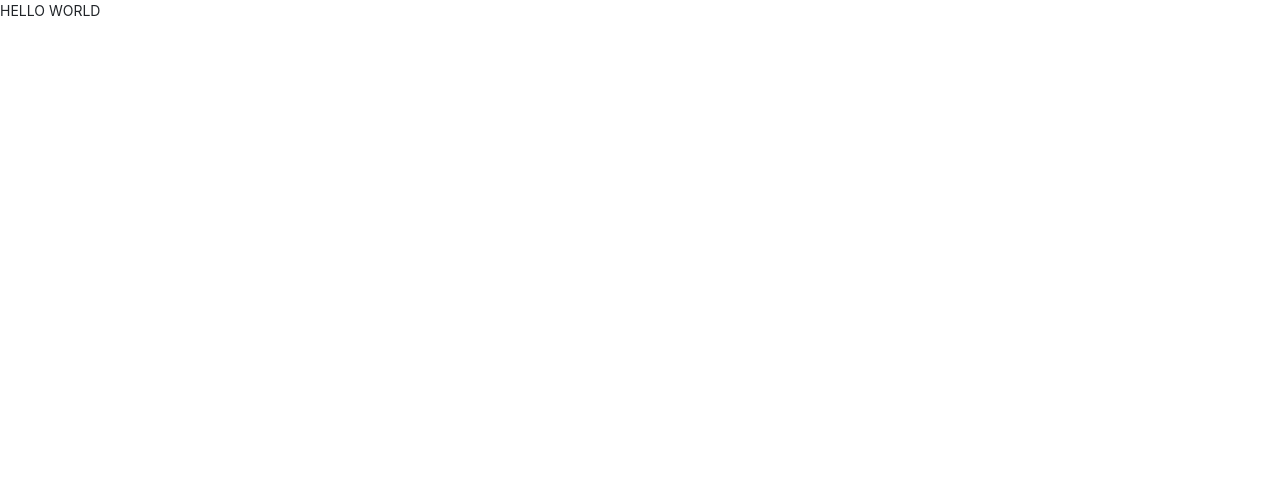
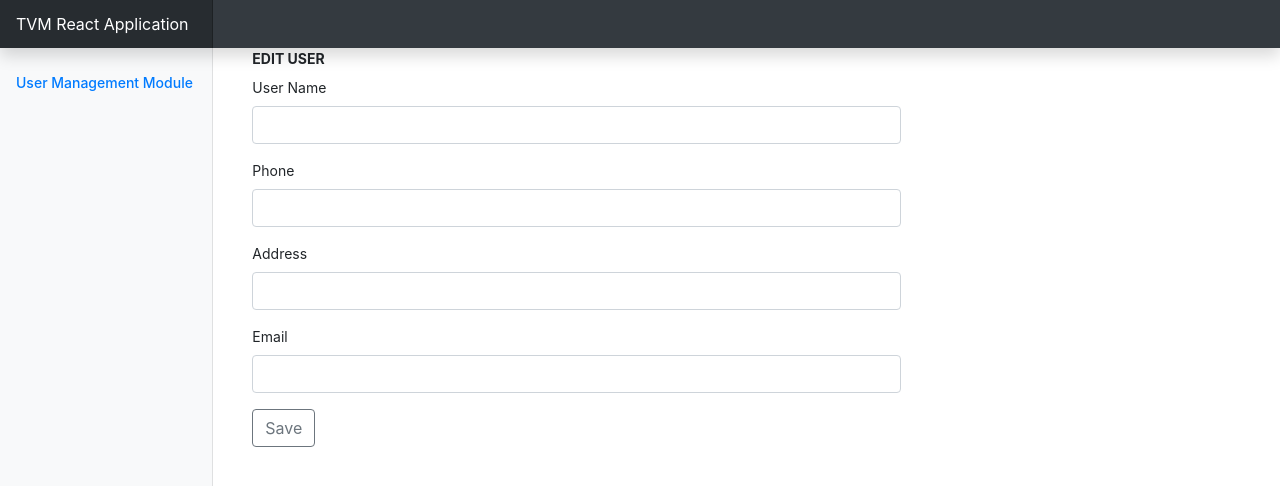
Before and after one commit to omeryildirim01/tvm-test-ui, a React (Create React App) app: page /admin/users/1/edit in a window 1280 px wide. Shown: the top 486 px of the page. Built offline with nearby package versions, Linux system fonts and the light colour scheme; no server answers.

Commit message:
updates
edit , create ops. updated

```diff
--- a/public/index.html
+++ b/public/index.html
@@ -25,6 +25,7 @@
       Learn how to configure a non-root public URL by running `npm run build`.
     -->
     <link rel="stylesheet" href="https://stackpath.bootstrapcdn.com/bootstrap/4.5.2/css/bootstrap.min.css" integrity="sha384-JcKb8q3iqJ61gNV9KGb8thSsNjpSL0n8PARn9HuZOnIxN0hoP+VmmDGMN5t9UJ0Z" crossorigin="anonymous">
+    <link rel="stylesheet" href="https://cdn.jsdelivr.net/npm/bootstrap-icons@1.4.0/font/bootstrap-icons.css">
     <title>React App</title>
   </head>
   <body>
--- a/src/admin/EditUser.tsx
+++ b/src/admin/EditUser.tsx
@@ -1,10 +1,98 @@
-import React from 'react'
+import React, { useEffect, PropsWithRef, SyntheticEvent, useState } from 'react'
+import { Redirect } from 'react-router';
+import Wrapper from './Wrapper';
 
-const EditUser = () => {
+const EditUser = (props: PropsWithRef<any>) => {
+
+    const [name, setName] = useState('');
+    const [phone, setPhone] = useState('');
+    const [address, setAddress] = useState('');
+    const [email, setEmail] = useState('');
+    const [redirect, setRedirect] = useState(false);
+
+    useEffect(() => {
+        (
+            async () => {
+                const response = await fetch(`http://localhost:8090/user/find/${props.match.params.id}`);
+
+                const user = await response.json();
+
+                console.log(user);
+                setName(user.name);
+                setPhone(user.phone);
+                setEmail(user.email);
+                setAddress(user.address);
+            }
+        )();
+    }, []);
+
+    const submit = async (e: SyntheticEvent) => {
+        e.preventDefault();
+        console.log(name, phone, address, email);
+        await fetch('http://localhost:8090/user/save', {
+            method: 'POST',
+            headers: {
+                'Accept': 'application/json',
+                'Content-Type': 'application/json; charset=utf8'
+            },
+            body: JSON.stringify({
+                name,
+                address,
+                phone,
+                email,
+            })
+
+        }).then(
+            res => console.log(res.json())
+        ).catch(console.log);
+        setRedirect(true);
+
+    }
+
+    if (redirect) {
+        return <Redirect to='/admin/users' />
+    }
+
     return (
-       <div>
-           <p>HELLO WORLD</p>
-       </div>
+        <Wrapper>
+            <div className="col-sm-6 col-md-8">
+            <div><label className="font-weight-bold">EDIT USER</label></div>
+                <form onSubmit={submit}>
+                    <div className="form-group">
+                        <label>User Name</label>
+                        <input type="text" className="form-control" name="name"
+                            defaultValue={name}
+                            onChange={e => setName(e.target.value)}
+                        />
+                    </div>
+                    <div className="form-group">
+                        <label>Phone</label>
+                        <input type="text" className="form-control" name="phone"
+                            defaultValue={phone}
+                            onChange={e => setPhone(e.target.value)}
+                        />
+                    </div>
+                    <div className="form-group">
+                        <label>Address</label>
+                        <input type="text" className="form-control" name="address"
+                            defaultValue={address}
+                            onChange={e => setAddress(e.target.value)}
+                        />
+                    </div>
+                    <div className="form-group">
+                        <label>Email</label>
+                        <input type="text" className="form-control" name="email"
+                            defaultValue={email}
+                            onChange={e => setEmail(e.target.value)}
+                        />
+                    </div>
+                    <button className="btn btn-outline-secondary">Save</button>
+                </form>
+
+            </div>
+
+        </Wrapper>
+
     );
 
 };
--- a/src/admin/Users.tsx
+++ b/src/admin/Users.tsx
@@ -34,10 +34,12 @@ const Users = () => {
     return (
         <Wrapper>
             <div className="pt3 pb-2 mb-3 border-bottom">
+                <label></label>
                 <div className="btn-toolbar mb-2 mb-md-0">
-                    <Link to={'/admin/users/create'} className ="btn btn-sm btn-outline-secondary"> Add</Link>
+                    <Link to={'/'} className ="btn btn-sm btn-outline-secondary"> Main Menu</Link>
+                    <span></span>
+                    <Link to={'/admin/users/create'} className ="btn btn-sm btn-outline-secondary"> Add New User</Link>
                 </div>
-
             </div>
             <div className="table-responsive">
                 <table className="table table-striped table-sm">
--- a/src/admin/components/Menu.tsx
+++ b/src/admin/components/Menu.tsx
@@ -1,4 +1,5 @@
 import React from 'react'
+import { Link } from 'react-router-dom';
 
 const Menu = () => {
     return (
@@ -6,13 +7,9 @@ const Menu = () => {
             <div className="position-sticky pt-3">
                 <ul className="nav flex-column">
                     <li className="nav-item">
-                        <a className="nav-link active" aria-current="page" href="#">
-                            Dashboard
-                        </a>
+                        <Link className="nav-link active" aria-current="page" to={'/'}>  User Management Module</Link>
                     </li>
-
                 </ul>
-
             </div>
         </nav>
     );
--- a/src/admin/components/Nav.tsx
+++ b/src/admin/components/Nav.tsx
@@ -1,18 +1,10 @@
 import React from 'react'
+import { Link } from 'react-router-dom';
 
 const Nav = () => {
     return (
         <header className="navbar navbar-dark sticky-top bg-dark flex-md-nowrap p-0 shadow">
-            <a className="navbar-brand col-md-3 col-lg-2 me-0 px-3" href="#">Company name</a>
-            <button className="navbar-toggler position-absolute d-md-none collapsed" type="button" data-bs-toggle="collapse" data-bs-target="#sidebarMenu" aria-controls="sidebarMenu" aria-expanded="false" aria-label="Toggle navigation">
-                <span className="navbar-toggler-icon"></span>
-            </button>
-            <input className="form-control form-control-dark w-100" type="text" placeholder="Search" aria-label="Search" />
-            <ul className="navbar-nav px-3">
-                <li className="nav-item text-nowrap">
-                    <a className="nav-link" href="#">Sign out</a>
-                </li>
-            </ul>
+               <Link className="navbar-brand col-md-3 col-lg-2 me-0 px-3" to={'/'}> TVM React Application</Link>
         </header>
     );
 
--- a/src/main/Main.tsx
+++ b/src/main/Main.tsx
@@ -1,50 +1,113 @@
-import React from 'react'
+import React, { useEffect, useState } from 'react'
+import { Link } from 'react-router-dom';
+import { User } from '../interfaces/user';
 
 const Main = () => {
+    const [users, setUsers] = useState([]);
+    useEffect(() => {
+        (
+            async () => {
+                const response = await fetch('http://localhost:8090/user');
+
+                const data = await response.json();
+
+                console.log(data);
+                setUsers(data);
+            }
+        )();
+    }, []);
+
     return (
-        <main role="main">
+        <div>
+            <header className="d-flex flex-column flex-md-row align-items-center p-3 px-md-4 mb-3 bg-body border-bottom shadow-sm">
+                <p className="h5 my-0 me-md-auto fw-normal">TVM React Application</p>
+                <nav className="my-2 my-md-0 me-md-3">
+                    <a className="p-2 text-dark" href="#"></a>
+                    <a className="p-2 text-dark" href="#"></a>
+                    <a className="p-2 text-dark" href="#"></a>
+                    <a className="p-2 text-dark" href="#"></a>
+                </nav>
+                <div className="btn btn-outline-primary">
+                    <Link to={'/admin/users'}> Dashboard</Link>
+                </div>
+            </header>
+            <main className="container">
+                <div className="pricing-header px-3 py-3 pt-md-5 pb-md-4 mx-auto text-center">
+                    <h1 className="display-4">User Management Module</h1>
+                    <p className="lead">Application allows us to manage users by using create, edit or delete methods </p>
+                </div>
                 <div className="album py-5 bg-light">
                 <div className="container">
-                    <div className="row row-cols-1 row-cols-sm-2 row-cols-md-3 g-3">
-                        <div className="col">
-                            <div className="card shadow-sm">
+                    <div className="row">
+                        {users.map(
+                            (u: User) => {
+                                return (
+                                    <div className="col-md-4" key={u.id}>
+                                        <div className="card mb-4 shadow-sm">
+                                        <div className="d-flex justify-content-center">
+                                         <img src="https://upload.wikimedia.org/wikipedia/commons/7/70/User_icon_BLACK-01.png" height="80" width ="120"/>
+                                         </div>
                                             <div className="card-body">
-                                    <p className="card-text">This is a wider card with supporting text below as a natural lead-in to additional content. This content is a little bit longer.</p>
-                                    <div className="d-flex justify-content-between align-items-center">
-                                        <div className="btn-group">
-                                            <button type="button" className="btn btn-sm btn-outline-secondary">View</button>
-                                            <button type="button" className="btn btn-sm btn-outline-secondary">Edit</button>
-                                        </div>
-                                        <small className="text-muted">9 mins</small>
+                                                <p className="card-text font-weight-bold">User Name</p>
+                                                <p className="card-text font-weight-light">{u.name}</p>
+                                                <div className="d-flex justify-content-end">
+                                                    <i className="bi bi-telephone">{u.phone}</i>
                                                 </div>
                                             </div>
                                         </div>
                                     </div>
-                        <div className="col">
-                            <div className="card shadow-sm">
-                                <svg className="bd-placeholder-img card-img-top" width="100%" height="225" xmlns="http://www.w3.org/2000/svg" role="img" aria-label="Placeholder: Thumbnail" preserveAspectRatio="xMidYMid slice" focusable="false"><title>Placeholder</title><rect width="100%" height="100%" fill="#55595c" /><text x="50%" y="50%" fill="#eceeef" dy=".3em">Thumbnail</text></svg>
-
-                                <div className="card-body">
-                                    <p className="card-text">This is a wider card with supporting text below as a natural lead-in to additional content. This content is a little bit longer.</p>
-                                    <div className="d-flex justify-content-between align-items-center">
-                                        <div className="btn-group">
-                                            <button type="button" className="btn btn-sm btn-outline-secondary">View</button>
-                                            <button type="button" className="btn btn-sm btn-outline-secondary">Edit</button>
-                                        </div>
-                                        <small className="text-muted">9 mins</small>
-                                    </div>
+                                )
+                            }
+                        )}
                     </div>
                 </div>
             </div>
 
+                <div className="row row-cols-1 row-cols-md-3 mb-3 text-center">
+
+                </div>
+
+                <footer className="pt-4 my-md-5 pt-md-5 border-top">
+                    <div className="row">
+                        <div className="col-12 col-md">
+                        </div>
+                        <div className="col-6 col-md">
+                            <h5>Features</h5>
+                            <ul className="list-unstyled text-small">
+                                <li><a className="link-secondary" href="#">Cool stuff</a></li>
+                                <li><a className="link-secondary" href="#">Random feature</a></li>
+                                <li><a className="link-secondary" href="#">Team feature</a></li>
+                                <li><a className="link-secondary" href="#">Stuff for developers</a></li>
+                                <li><a className="link-secondary" href="#">Another one</a></li>
+                                <li><a className="link-secondary" href="#">Last time</a></li>
+                            </ul>
+                        </div>
+                        <div className="col-6 col-md">
+                            <h5>Resources</h5>
+                            <ul className="list-unstyled text-small">
+                                <li><a className="link-secondary" href="#">Resource</a></li>
+                                <li><a className="link-secondary" href="#">Resource name</a></li>
+                                <li><a className="link-secondary" href="#">Another resource</a></li>
+                                <li><a className="link-secondary" href="#">Final resource</a></li>
+                            </ul>
+                        </div>
+                        <div className="col-6 col-md">
+                            <h5>About</h5>
+                            <ul className="list-unstyled text-small">
+                                <li><a className="link-secondary" href="#">Team</a></li>
+                                <li><a className="link-secondary" href="#">Locations</a></li>
+                                <li><a className="link-secondary" href="#">Privacy</a></li>
+                                <li><a className="link-secondary" href="#">Terms</a></li>
+                            </ul>
                         </div>
                     </div>
+                </footer>
+            </main>
+
         </div>
 
-        </main>
 
 
     );
-
 };
 export default Main;
```
Also changed, not shown: src/App.css (+7 -0 lines), src/admin/CreateUser.tsx (+8 -2 lines). Lines whose indentation alone changed are shown as unchanged.
